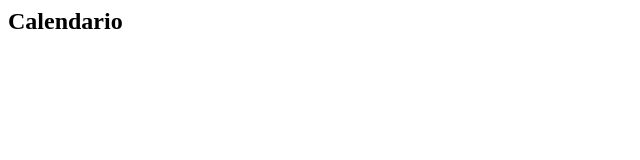
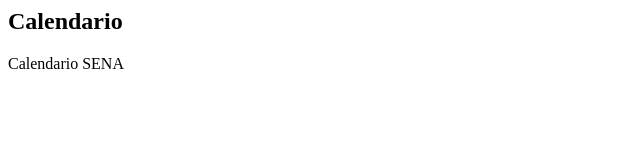
Before and after one commit to Sergio-d12/html, a plain HTML site: page calendario.html in a window 1280 px wide. Shown: the whole page, without its empty margins (0-640 px from the left). Drawn offline with Linux system fonts and the light colour scheme.

Commit message:
version2

```diff
--- a/calendario.html
+++ b/calendario.html
@@ -4,5 +4,6 @@
 </head>
   <body>
     <H2> Calendario </H2>
+    <p>Calendario SENA</p>
   </body>
 </html>
```
